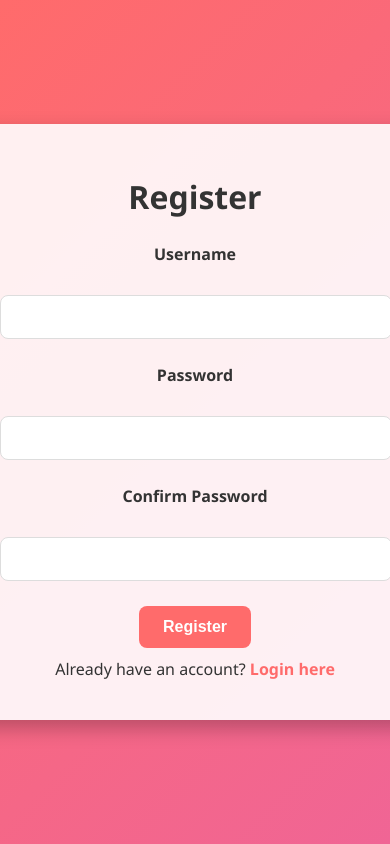
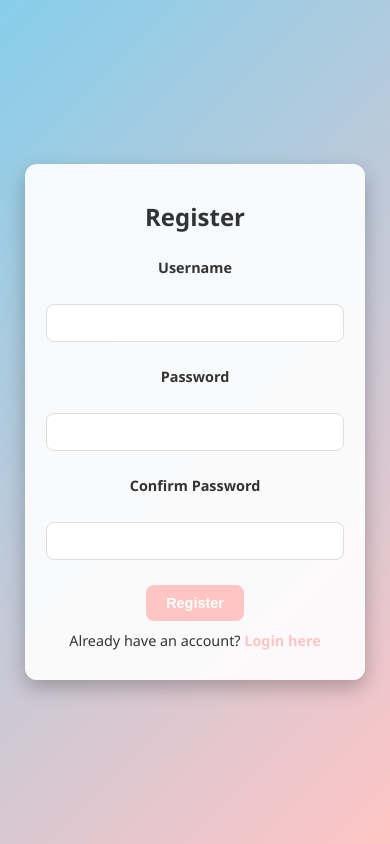
Before and after one commit to Sivi2002/dendrite.ai_todo, a Flask app: page /register in a window 390 px wide. Run offline with Flask 3, Linux system fonts and the light colour scheme; some libraries are stand-ins or nearby versions.

Commit message:
register.css

```diff
--- a/flask_todo/static/css/register.css
+++ b/flask_todo/static/css/register.css
@@ -1,5 +1,5 @@
 body {
-    background: linear-gradient(135deg, #ff6b6b, #f06595);
+    background: linear-gradient(135deg, #87CEEB, #FFC5C5);
     color: #fff;
     min-height: 100vh;
     display: flex;
@@ -49,7 +49,7 @@
 }
 
 button {
-    background-color: #ff6b6b;
+    background-color: #FFC5C5;
     border: none;
     border-radius: 8px;
     padding: 12px 24px;
@@ -61,12 +61,12 @@
 }
 
 button:hover {
-    background-color: #ff4c4c;
+    background-color: #87CEEB;
     transform: translateY(-2px);
 }
 
 a {
-    color: #ff6b6b;
+    color: #FFC5C5;
     text-decoration: none;
     font-weight: 600;
 }
@@ -80,3 +80,28 @@
     font-size: 1rem;
     margin: 10px 0;
 }
+
+@media (max-width: 576px) {
+    .container {
+        padding: 20px;
+        max-width: 300px;
+    }
+    h1 {
+        font-size: 1.5rem;
+    }
+    .form-label {
+        font-size: 0.9rem;
+    }
+    input[type="text"],
+    input[type="password"] {
+        padding: 10px;
+        font-size: 0.9rem;
+    }
+    button {
+        padding: 10px 20px;
+        font-size: 0.9rem;
+    }
+    p {
+        font-size: 0.9rem;
+    }
+}
```
